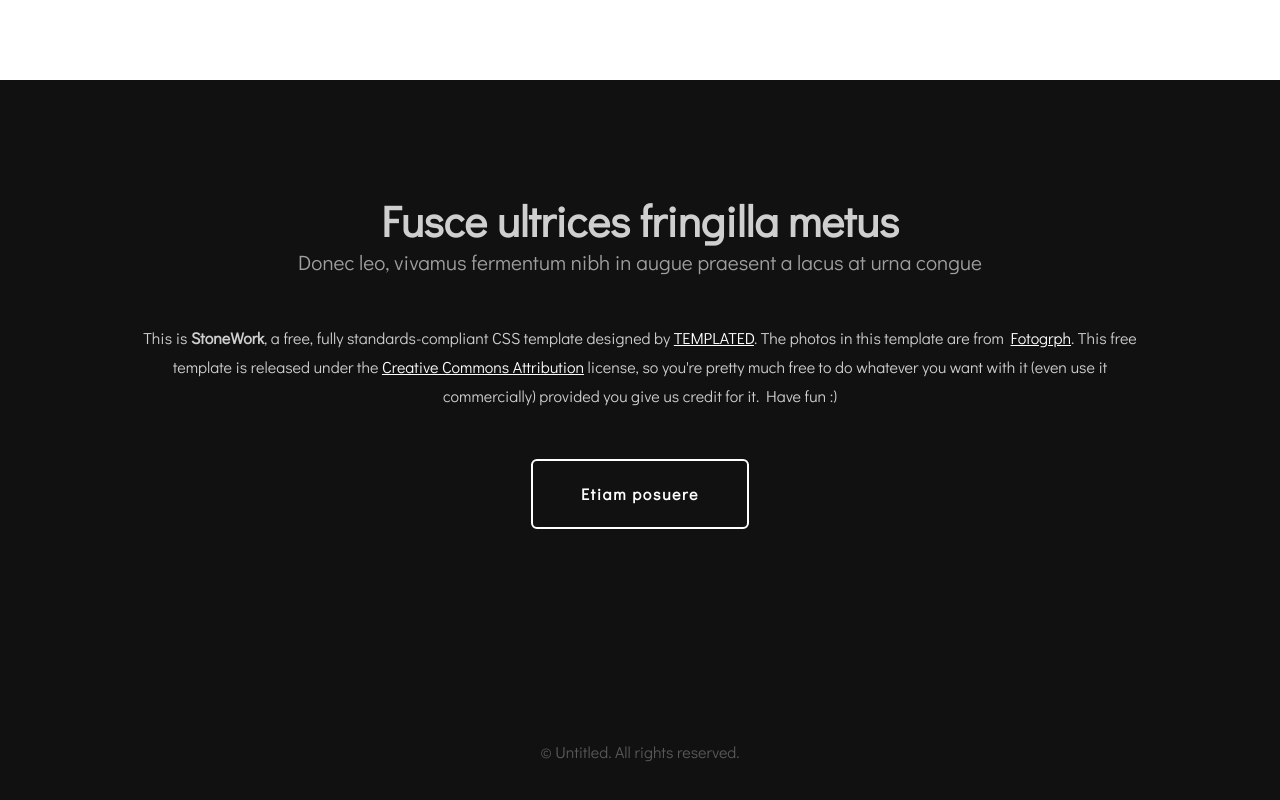
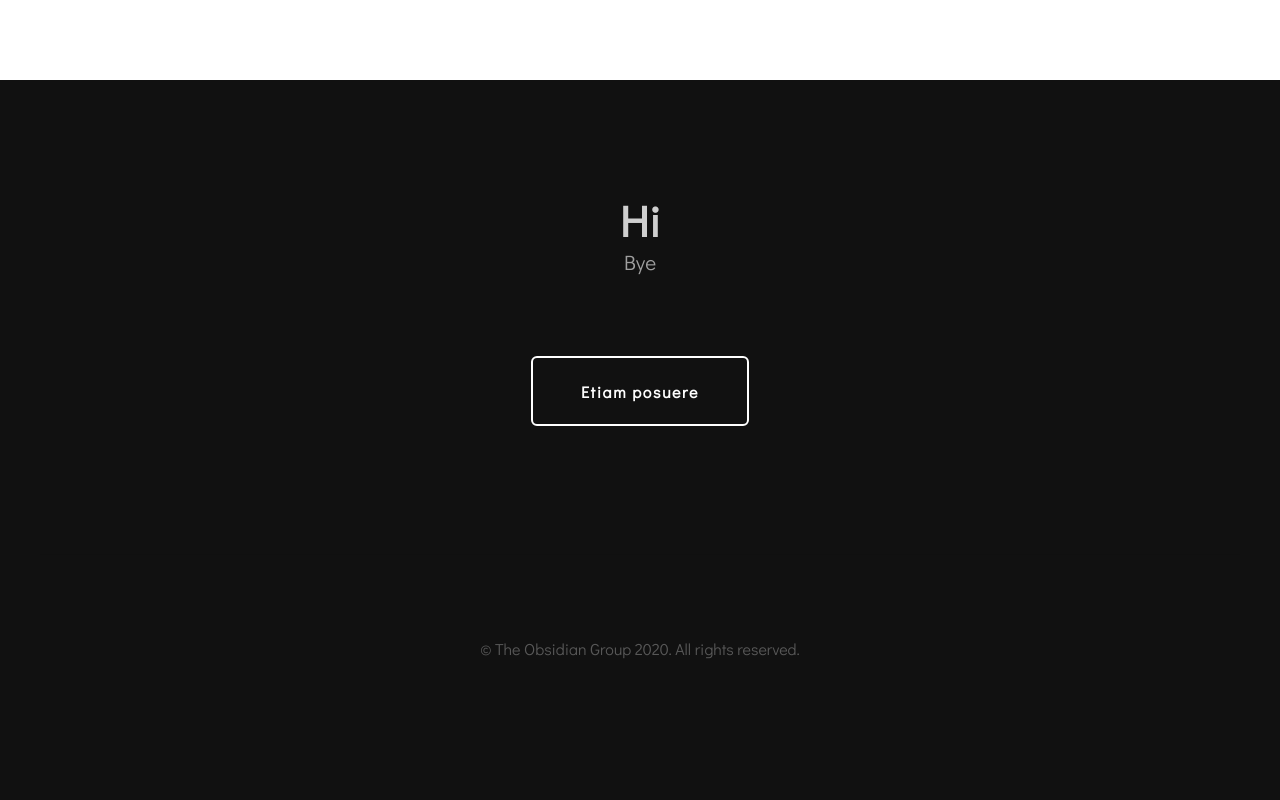
Before and after one commit to er-liang/the-obsidian-group.github.io, a plain HTML site: page index.html in a window 1280 px wide. Shown: the part 1315-2115 px from the top of the page. After the commit the page ends 2075 px from the top, so only its background shows below. Drawn offline with Linux system fonts and the light colour scheme.

Commit message:
fixed footer

```diff
--- a/index.html
+++ b/index.html
@@ -65,17 +65,16 @@
 <div id="welcome">
 	<div class="container">
 		<div class="title">
-			<h2>Fusce ultrices fringilla metus</h2>
-			<span class="byline">Donec leo, vivamus fermentum nibh in augue praesent a lacus at urna congue</span>
+			<h2>Hi</h2>
+			<span class="byline">Bye</span>
 		</div>
-		<p>This is <strong>StoneWork</strong>, a free, fully standards-compliant CSS template designed by <a href="http://templated.co" rel="nofollow">TEMPLATED</a>. The photos in this template are from <a href="http://fotogrph.com/"> Fotogrph</a>. This free template is released under the <a href="http://templated.co/license">Creative Commons Attribution</a> license, so you're pretty much free to do whatever you want with it (even use it commercially) provided you give us credit for it. Have fun :) </p>
 		<ul class="actions">
 			<li><a href="#" class="button">Etiam posuere</a></li>
 		</ul>
 	</div>
 </div>
 <div id="copyright" class="container">
-	<p>&copy; Untitled. All rights reserved.</p>
+	<p>&copy; The Obsidian Group 2020. All rights reserved.</p>
 </div>
 </body>
 </html>
```
